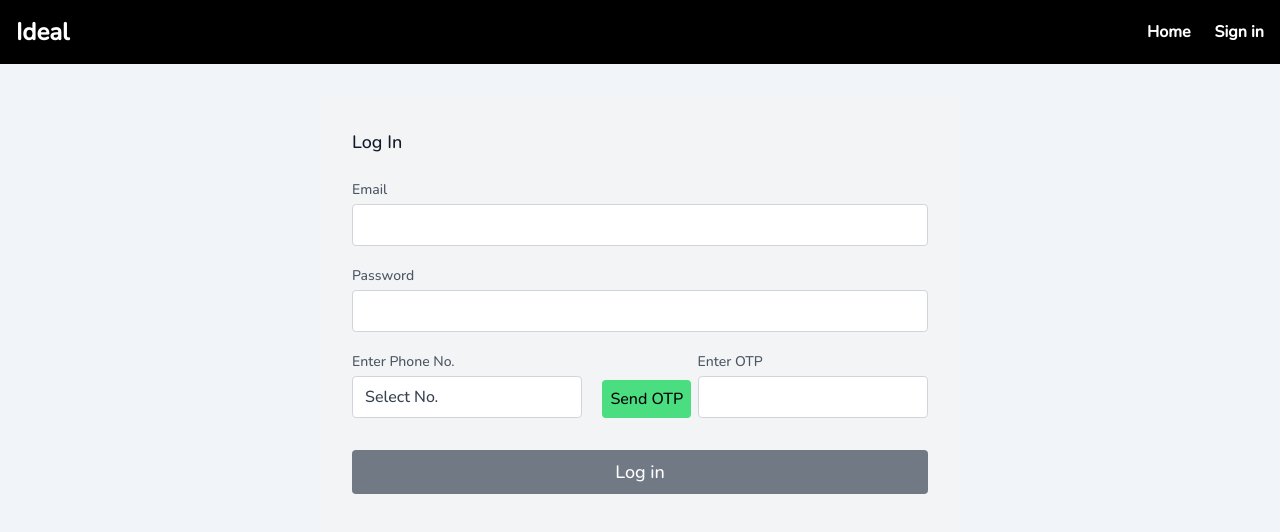
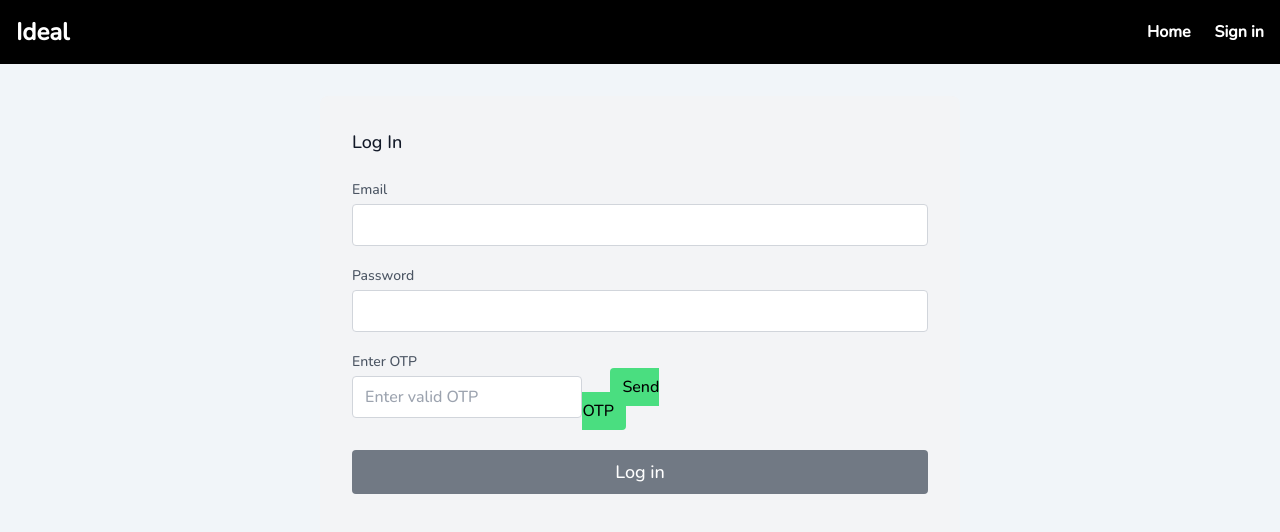
Before and after one commit to harshilsarariya/client, a React (Create React App) app: page /signin in a window 1280 px wide. Shown: the top 532 px of the page. Built offline with nearby package versions, Linux system fonts and the light colour scheme.

Commit message:
OTP verification modified

```diff
--- a/src/components/SignIn.js
+++ b/src/components/SignIn.js
@@ -7,6 +7,7 @@ const SignIn = () => {
   const [credentials, setCredentials] = useState({ email: "", password: "" });
   const [otp, setOtp] = useState();
   const [verifyOtp, setVerifyOtp] = useState();
+  const [loading, setLoading] = useState(false);
   let navigate = useNavigate();
 
   let memberId;
@@ -23,15 +24,20 @@ const SignIn = () => {
     otpMessage = Math.floor(100000 + Math.random() * 900000);
     localStorage.setItem("otpIdeal", otpMessage);
     setOtp(otpMessage);
-    Telegram.setToken("5341116480:AAFObiUJKoNQv8lM-ItVw49PrPqcACk1pSk");
-    Telegram.setRecipient("1361271607");
-    Telegram.setMessage(otpMessage);
-    Telegram.send();
+    Telegram.setToken("5544235859:AAGK1a8-kmIjoo5lG2c4H5R74ofEKH2g6eM");
+    Telegram.setRecipient("5474931297");
+    setLoading(true);
+    setTimeout(() => {
+      setLoading(false);
+      Telegram.setMessage(
+        "Your OTP for " + credentials.email + " is " + otpMessage
+      );
+      Telegram.send();
+    }, 1000);
   };
 
   const handleOtp = (e) => {
     setVerifyOtp(e.target.value);
-    console.log(e.target.value);
   };
 
   const handleSubmit = async (e) => {
@@ -50,6 +56,7 @@ const SignIn = () => {
         }),
       }
     );
+
     const json = await response.json();
     setOtp(localStorage.getItem("otpIdeal"));
     if (otp === verifyOtp) {
@@ -117,39 +124,43 @@ const SignIn = () => {
         </div>
         <div className="flex  items-center">
           <div className="w-2/5">
-            <label htmlFor="phone" className="leading-7 text-sm text-gray-600">
-              Enter Phone No.
-            </label>
-            <select
-              id="phone"
-              // onChange={onPhoneChange}
-              name="phone"
-              className="w-full bg-white rounded border appearance-none mb-8 border-gray-300 focus:border-[#717984] focus:ring-2 focus:ring-[#717984] text-base outline-none text-gray-700 py-1 px-3 leading-8 transition-colors duration-200 ease-in-out"
-            >
-              <option>Select No.</option>
-              <option value="+919510142642">9510142642</option>
-              <option value="+919510142643">9510142643</option>
-            </select>
-          </div>
-          <div className="w-1/5">
-            <span
-              onClick={handlePhoneAuthentication}
-              className="bg-green-400 p-2 rounded ml-5 cursor-pointer"
-            >
-              Send OTP
-            </span>
-          </div>
-          <div className="w-2/5">
             <label htmlFor="otp" className="leading-7 text-sm text-gray-600">
               Enter OTP
             </label>
             <input
               id="otp"
               name="otp"
+              placeholder="Enter valid OTP"
               onChange={handleOtp}
               className="w-full bg-white rounded border appearance-none mb-8 border-gray-300 focus:border-[#717984] focus:ring-2 focus:ring-[#717984] text-base outline-none text-gray-700 py-1 px-3 leading-8 transition-colors duration-200 ease-in-out"
             />
           </div>
+
+          {!loading && (
+            <div className="w-1/5">
+              <span
+                onClick={handlePhoneAuthentication}
+                className="bg-green-400 p-2 px-3 rounded ml-7 cursor-pointer"
+              >
+                Send OTP
+              </span>
+            </div>
+          )}
+
+          {loading && (
+            <>
+              <div className="w-1/5 flex">
+                <span className="bg-green-400  cursor-default p-2 px-3 text-green-400  rounded ml-7 ">
+                  Send OTP
+                </span>
+                <img
+                  src="https://i.gifer.com/ZZ5H.gif"
+                  className="w-7 m-1 -ml-16"
+                  alt="loadingImg"
+                />
+              </div>
+            </>
+          )}
         </div>
 
         <button
```
Also changed, not shown: src/components/ComplaintForm.js (+4 -5 lines).
